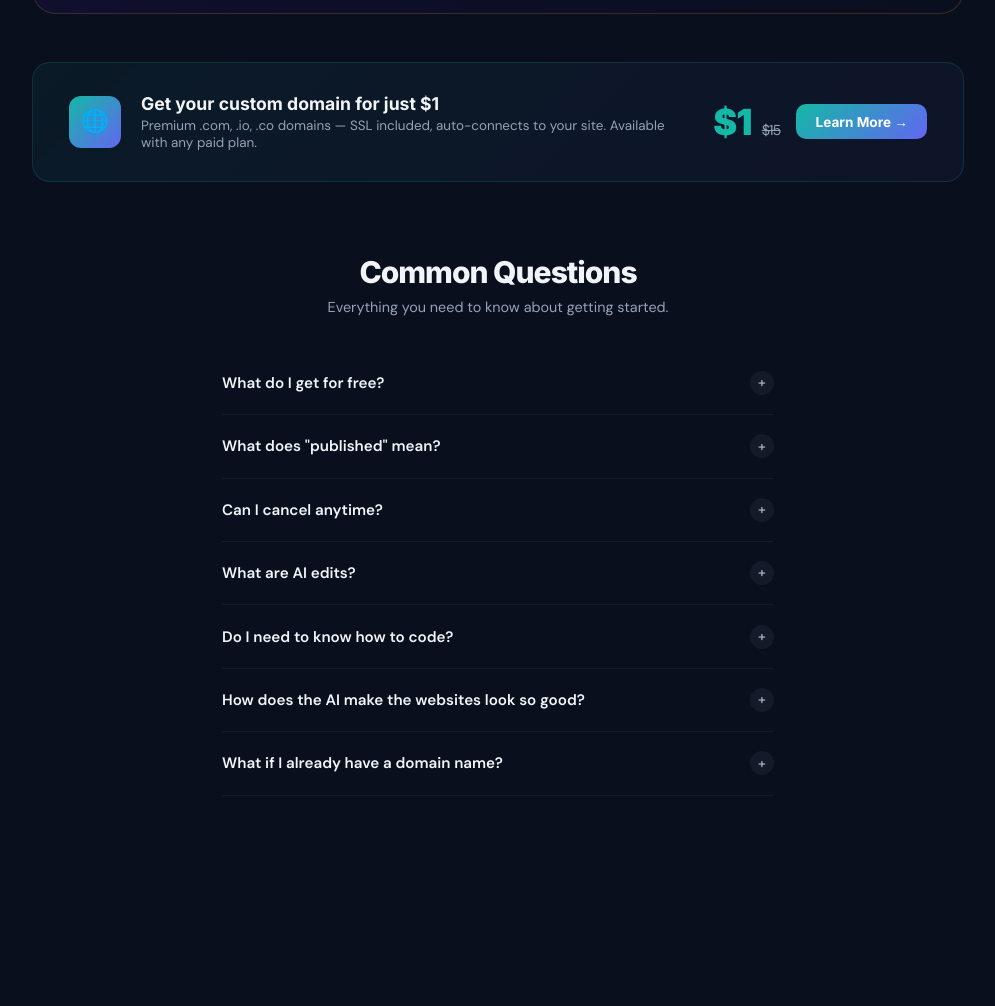
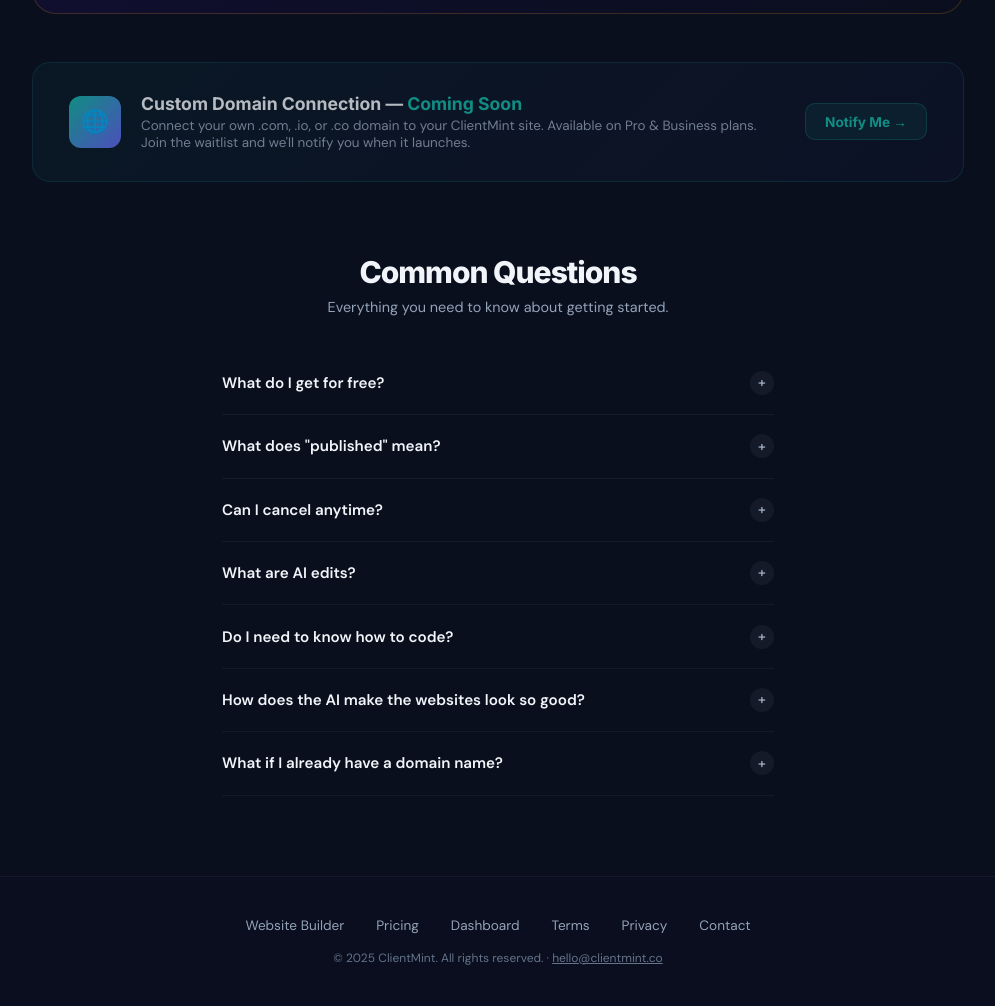
Before and after one commit to ClearViewDigitalOfficial/clientmint, a website: page pricing.html in a window 1280 px wide. Shown: the part 1536-2542 px from the top of the page, without its empty margins (142-1137 px from the left). Before the commit the page ends 2412 px from the top, so only its background shows below. Drawn offline with nearby package versions, Linux system fonts and the light colour scheme.

Commit message:
Update pricing.html

```diff
--- a/pricing.html
+++ b/pricing.html
@@ -227,9 +227,9 @@
       <li class="on"><span class="fi y">✓</span>Publish to a live URL instantly</li>
       <li class="on"><span class="fi y">✓</span>100 AI edits per month</li>
       <li class="on"><span class="fi y">✓</span>Free subdomain included</li>
-      <li class="on"><span class="fi y">✓</span>Custom domain connection</li>
       <li class="on"><span class="fi y">✓</span>SSL certificate included</li>
       <li class="on"><span class="fi y">✓</span>Remove ClientMint badge</li>
+      <li class="off"><span class="fi n">⏳</span>Custom domain (coming soon)</li>
     </ul>
     <button class="cta-btn main" onclick="handleCheckout('pro')"><span>Publish My Website →</span></button>
   </div>
@@ -244,9 +244,9 @@
       <li class="on"><span class="fi y">✓</span>Everything in Pro</li>
       <li class="on"><span class="fi y">✓</span>Up to 5 published websites</li>
       <li class="on"><span class="fi y">✓</span>500 AI edits per month</li>
-      <li class="on"><span class="fi y">✓</span>Custom domain connection</li>
       <li class="on"><span class="fi y">✓</span>Priority AI generation</li>
       <li class="on"><span class="fi y">✓</span>Form submission dashboard</li>
+      <li class="off"><span class="fi n">⏳</span>Custom domain (coming soon)</li>
     </ul>
     <button class="cta-btn main" onclick="handleCheckout('business')"><span>Get Business →</span></button>
   </div>
@@ -276,17 +276,16 @@
 </div>
 
 <div class="domain-wrap fade4">
-  <div class="domain" style="cursor:pointer" onclick="handleDomainPromo()">
+  <div class="domain" style="opacity:0.75">
     <div class="domain-l">
       <div class="domain-icon">🌐</div>
       <div class="domain-text">
-        <h3>Get your custom domain for just $1</h3>
-        <p>Premium .com, .io, .co domains — SSL included, auto-connects to your site. Available with any paid plan.</p>
+        <h3>Custom Domain Connection — <span style="color:var(--a)">Coming Soon</span></h3>
+        <p>Connect your own .com, .io, or .co domain to your ClientMint site. Available on Pro &amp; Business plans. Join the waitlist and we'll notify you when it launches.</p>
       </div>
     </div>
     <div style="display:flex;align-items:center;gap:1rem">
-      <div class="domain-price">$1 <s>$15</s></div>
-      <span style="background:linear-gradient(135deg,var(--a),var(--p));color:#fff;padding:.6rem 1.2rem;border-radius:10px;font-family:Inter,sans-serif;font-size:.85rem;font-weight:700;white-space:nowrap;cursor:pointer">Learn More →</span>
+      <span style="background:rgba(20,184,166,.1);border:1px solid rgba(20,184,166,.25);color:var(--a);padding:.6rem 1.2rem;border-radius:10px;font-family:Inter,sans-serif;font-size:.85rem;font-weight:700;white-space:nowrap">Notify Me →</span>
     </div>
   </div>
 </div>
@@ -327,9 +326,21 @@
 
   <div class="faq-item">
     <button class="faq-q" onclick="toggleFaq(this)">What if I already have a domain name?<span class="faq-icon">+</span></button>
-    <div class="faq-a"><div class="faq-a-inner">You can easily connect your existing domain to your ClientMint website on the Business plan. We support all major domain registrars. If you don't have a domain yet, you can purchase one through us for just $1 with any paid plan.</div></div>
+    <div class="faq-a"><div class="faq-a-inner">You can connect your existing domain to your ClientMint website on the Pro or Business plan. Custom domain connection is coming soon — we'll notify you when it's ready. In the meantime, every published site gets a free subdomain like yourbusiness.clientmint.co.</div></div>
   </div>
 </div>
+
+<footer style="position:relative;z-index:1;background:rgba(10,15,30,.7);border-top:1px solid rgba(148,163,184,0.08);padding:2.5rem 5%;text-align:center;margin-top:2rem">
+  <div style="display:flex;justify-content:center;gap:2rem;flex-wrap:wrap;margin-bottom:1rem;font-size:.85rem">
+    <a href="/" style="color:#94A3B8;text-decoration:none">Website Builder</a>
+    <a href="/pricing" style="color:#94A3B8;text-decoration:none">Pricing</a>
+    <a href="/dashboard" style="color:#94A3B8;text-decoration:none">Dashboard</a>
+    <a href="/terms" style="color:#94A3B8;text-decoration:none">Terms</a>
+    <a href="/privacy" style="color:#94A3B8;text-decoration:none">Privacy</a>
+    <a href="mailto:hello@clientmint.co" style="color:#94A3B8;text-decoration:none">Contact</a>
+  </div>
+  <div style="font-size:.75rem;color:#64748B">© 2025 ClientMint. All rights reserved. · <a href="mailto:hello@clientmint.co" style="color:#64748B">hello@clientmint.co</a></div>
+</footer>
 
 <script>
   const SUPABASE_URL      = 'https://lgphbhtizcbmnsaecoje.supabase.co';
@@ -521,13 +532,7 @@
   }
 
   function handleDomainPromo() {
-    if (currentUser) {
-      window.location.href = '/dashboard';
-      showToast('Connect a domain from your dashboard after publishing a site.', 'info');
-    } else {
-      showToast('Sign up for a paid plan first, then connect your domain from the dashboard.', 'info');
-      setTimeout(() => { window.scrollTo({ top: 0, behavior: 'smooth' }); }, 1500);
-    }
+    showToast('Custom domain connection is coming soon! We\'ll notify you when it launches.', 'info');
   }
 
   function toggleFaq(btn) {
```
